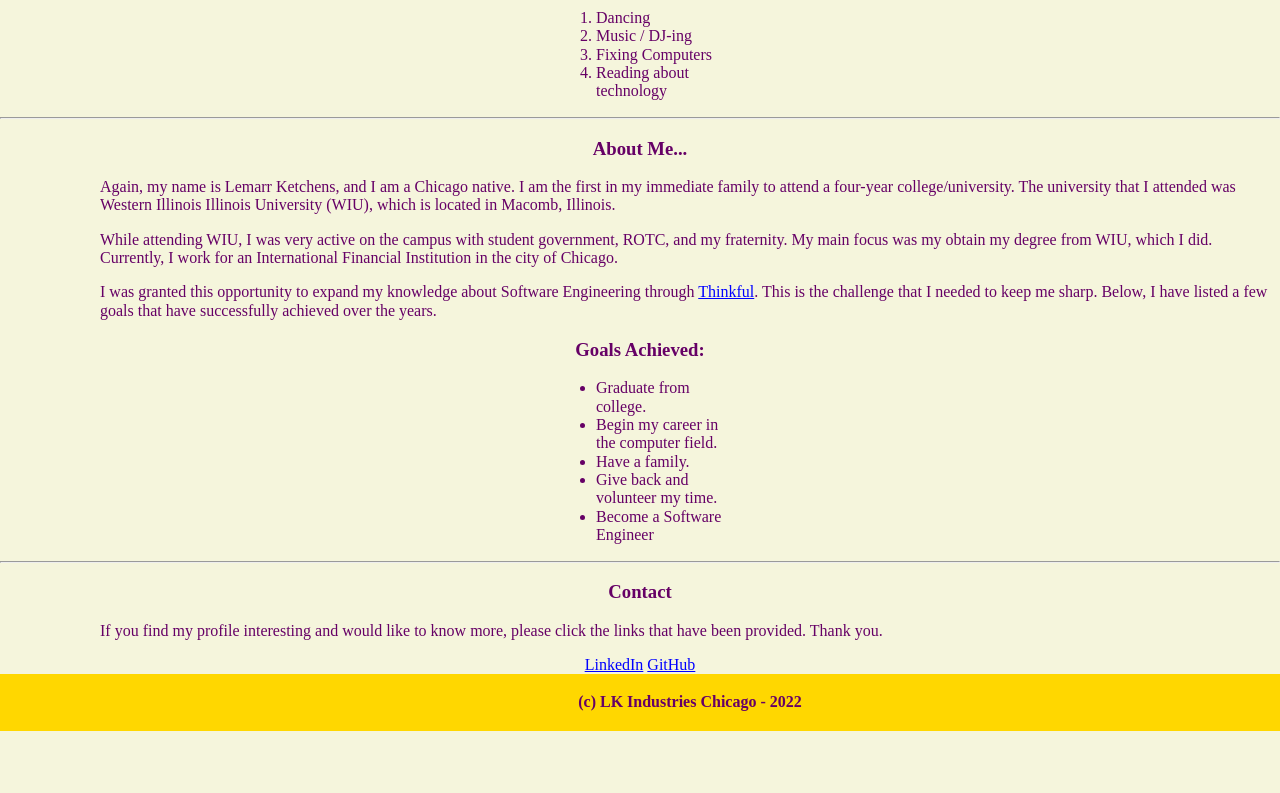
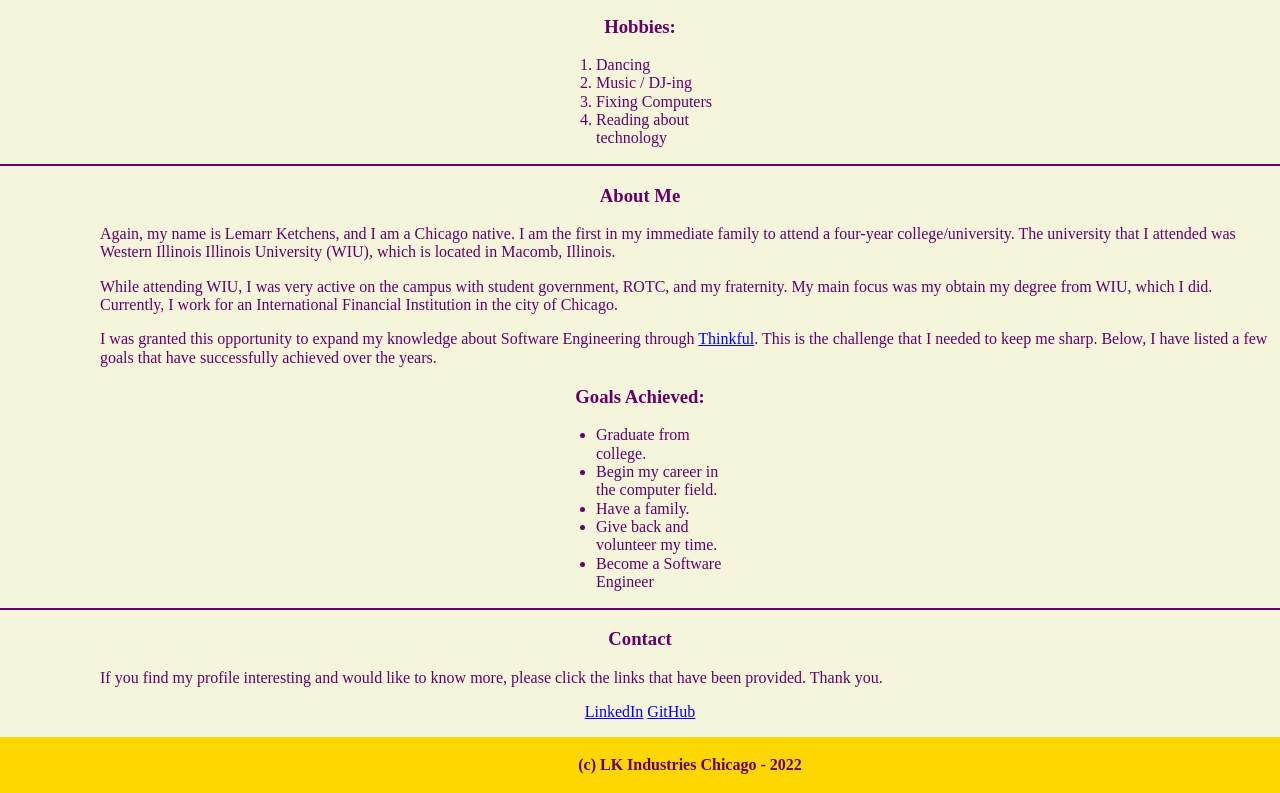
Before and after one commit to lketchind/lkworld, a plain HTML site: page index.html in a window 1280 px wide. Shown: the part 770-1563 px from the top of the page. Before the commit the page ends 1501 px from the top, so only its background shows below. Drawn offline with nearby package versions, Linux system fonts and the light colour scheme.

Commit message:
LK02 - Commit Updates
- CSS - added height to the footer.
- CSS - added a height to the image.
- HTML - Updated the top Nav links to go to the location on the page.
-HTML - adjust the article and div

```diff
--- a/index.html
+++ b/index.html
@@ -15,13 +15,11 @@
 
     <header>
         <h1 class="box-it">Who Am I?</h1>
-
-
     </header>
 
     <nav>
-        <a href="#">About Me</a>
-        <a href="#">Contact</a>
+        <a href="#about">About Me</a>
+        <a href="#contact">Contact</a>
     </nav>
 
     <hr width="50%">
@@ -52,13 +50,15 @@
                 <li>Reading about technology</li>
             </ol>
         </div>
+    </article>
 
         <!-- Line Separator -->
         <hr>
 
+        <article id="about">
             <div class="purple-font">
                 <!-- General Information about me using a header and paragraph. -->
-            <h3>About Me...</h3>
+                <h3>About Me</h3>
                 <p>Again, my name is Lemarr Ketchens, and I am a Chicago native. I am the first in my immediate family to attend a four-year college/university. The university that I attended was Western Illinois
                     Illinois University (WIU), which is located in Macomb, Illinois.</p>
 
@@ -77,10 +77,15 @@
                         <li>Become a Software Engineer</li>
                     </ul>
                 </section>
+            </div>
+        </article>
+
 
             <!-- Line Separator -->
             <hr>
 
+        <article id="contact">
+            <div class="purple-font">
             <!-- Section for my Contact Information that has links to GitHub and LinkedIn. Link change color when the mouse hovers over. -->
             <section>
                 <h3>Contact</h3>
@@ -94,6 +99,7 @@
             </div>
         </article>
     <div>
+        <p></p>
 
     </div>
 
--- a/style.css
+++ b/style.css
@@ -25,7 +25,8 @@ a:active    {color: orange;}
 /* Footer is set to be centered and padded. */
 footer{
     text-align: center;
-      padding: 3px;
+    padding: 3px;
+    height: 50px
 }
 /* Creating a box for the Header that is centered, padded, and gold */
 .box-it {
@@ -43,6 +44,12 @@ footer{
     color: #660066;
 }
 
+hr {
+    border: 0;
+    height: 2px;
+    background: #660066;
+}
+
 /* Golden Background */
 .gold-bg{
     background-color:gold;
@@ -50,6 +57,7 @@ footer{
 
 img {
   border: 5px solid #660066;
+  height: 480px
 }
 
 .center-image{
```
Lines whose indentation alone changed are shown as unchanged.
